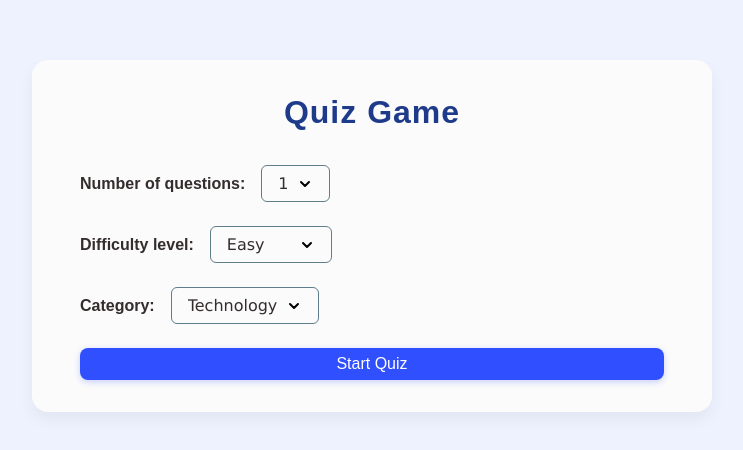
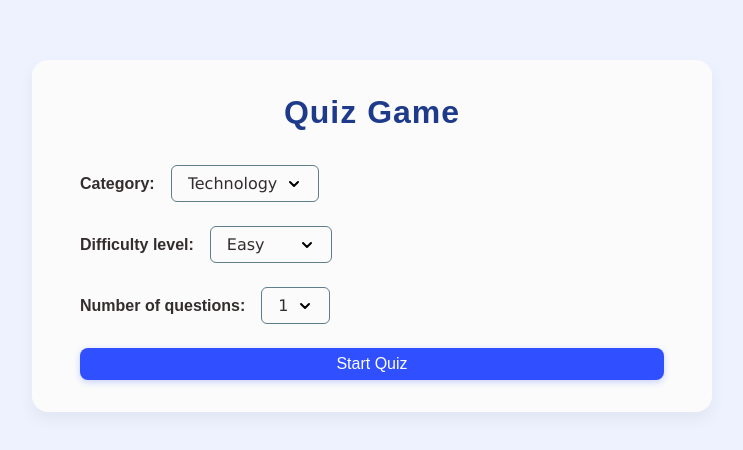
Before and after one commit to catalinbroinas/quiz-game, a React (Vite) app: page / in a window 1280 px wide. Shown: the part 164-614 px from the top of the page, without its empty margins (268-1011 px from the left). Built offline with nearby package versions, Linux system fonts and the light colour scheme.

Commit message:
refactor(GameSettings): reorder quiz settings

```diff
--- a/src/react/components/features/Game/GameSettings/GameSettings.jsx
+++ b/src/react/components/features/Game/GameSettings/GameSettings.jsx
@@ -20,10 +20,10 @@ function GameSettings({ onApply }) {
   return (
     <div className="game__settings">
       <form className="form-container" onSubmit={handleSubmit}>
-        <NumberOfQuestions
-          numQuestions={settings.numQuestions}
-          onNumQuestionsChange={(value) =>
-            setSettings(prev => ({ ...prev, numQuestions: value}))
+        <QuizCategory
+          category={settings.category}
+          onCategoryChange={(value) =>
+            setSettings(prev => ({ ...prev, category: value}))
           }
         />
 
@@ -34,10 +34,10 @@ function GameSettings({ onApply }) {
           }
         />
 
-        <QuizCategory
-          category={settings.category}
-          onCategoryChange={(value) =>
-            setSettings(prev => ({ ...prev, category: value}))
+        <NumberOfQuestions
+          numQuestions={settings.numQuestions}
+          onNumQuestionsChange={(value) =>
+            setSettings(prev => ({ ...prev, numQuestions: value}))
           }
         />
 
```
